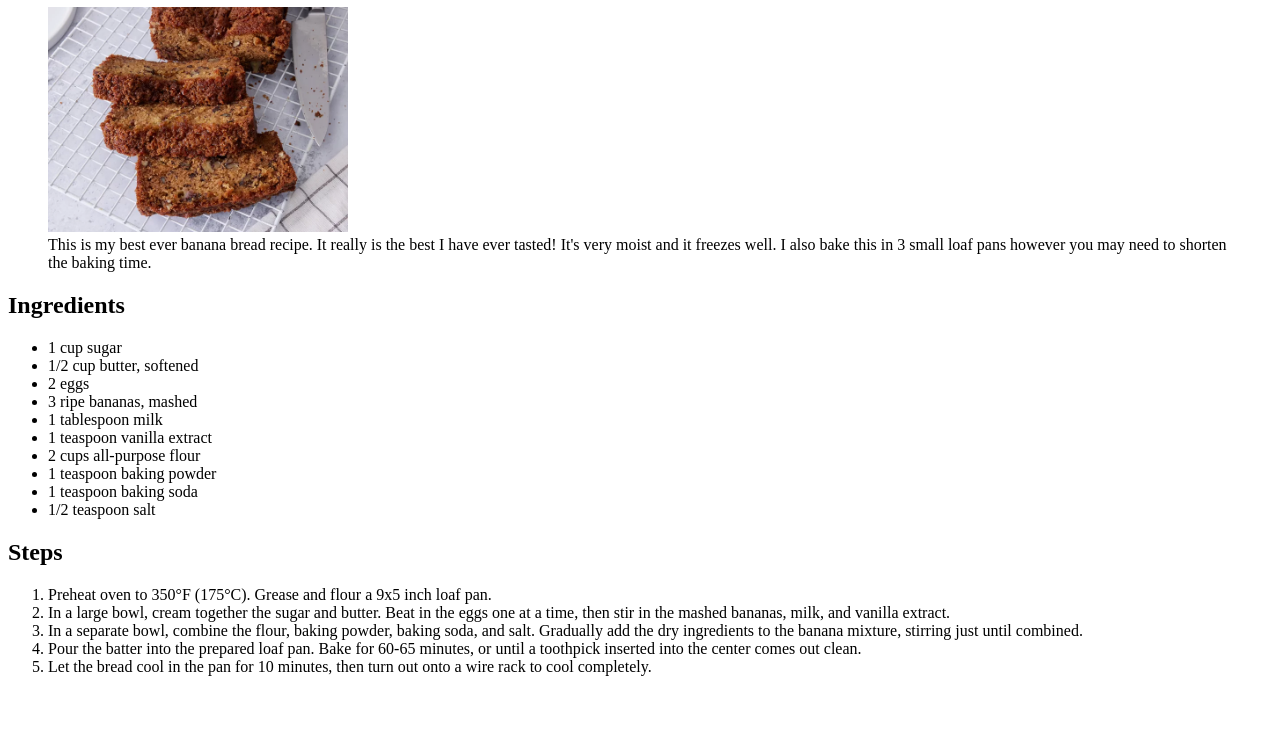
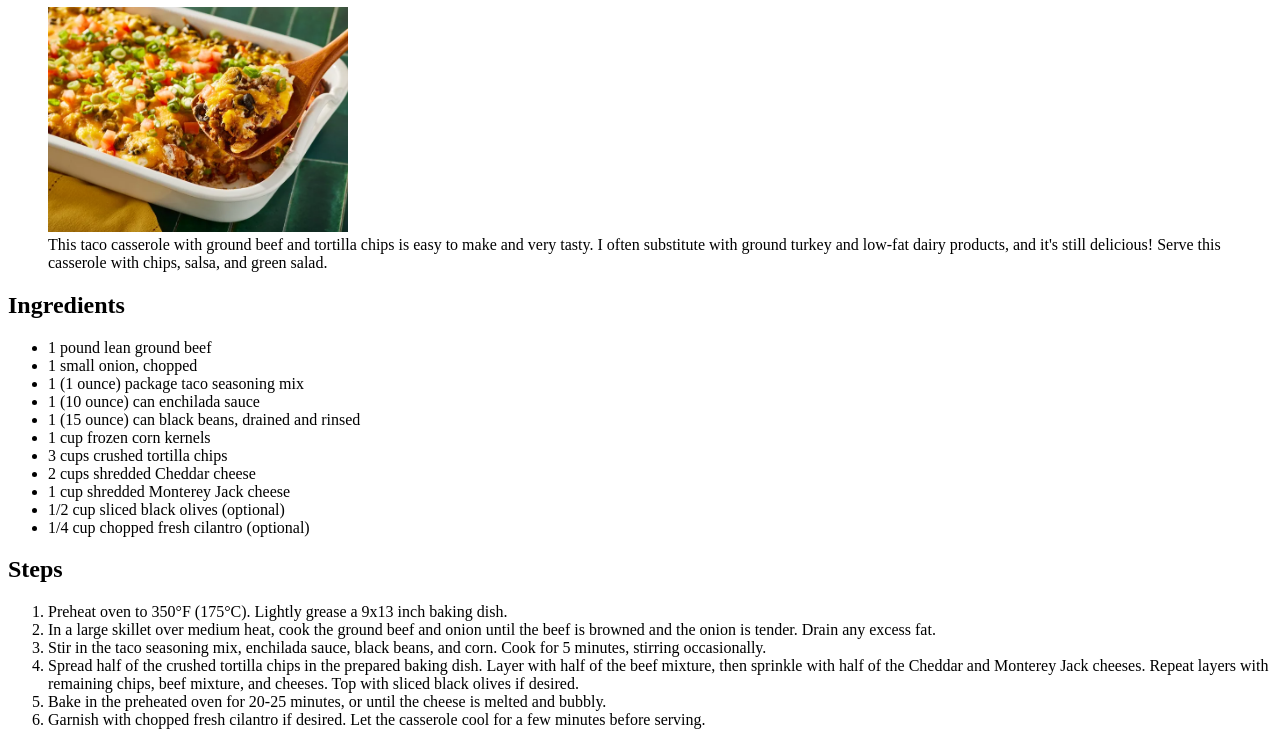
Before and after one commit to snaval2/odin-recipes, a plain HTML site: page recipes/taco_casserole.html in a window 1280 px wide. Shown: the part 99-844 px from the top of the page. Before the commit the page ends 800 px from the top, so only its background shows below. Drawn offline with Linux system fonts and the light colour scheme.

Commit message:
save changes

```diff
--- a/recipes/taco_casserole.html
+++ b/recipes/taco_casserole.html
@@ -11,38 +11,42 @@
 
     <a href="../index.html"> Home</a>
 
-    <h1>Best Ever Banana Bread</h1>
+    <h1>Taco Casserole</h1>
     <figure>
-        <img src="../images/banana-bread.webp" alt="Banana Bread" width="300">
-        <figcaption>This is my best ever banana bread recipe. It really is the best I have ever tasted! It's very moist
-            and it freezes well. I also bake this in 3 small loaf pans however you may need to shorten the baking time.
+        <img src="../images/taco_casserole.webp" alt="Taco Casserole" width="300">
+        <figcaption>This taco casserole with ground beef and tortilla chips is easy to make and very tasty. I often
+            substitute with ground turkey and low-fat dairy products, and it's still delicious! Serve this casserole
+            with chips, salsa, and green salad.
         </figcaption>
     </figure>
 
     <h2>Ingredients</h2>
     <ul>
-        <li>1 cup sugar</li>
-        <li>1/2 cup butter, softened</li>
-        <li>2 eggs</li>
-        <li>3 ripe bananas, mashed</li>
-        <li>1 tablespoon milk</li>
-        <li>1 teaspoon vanilla extract</li>
-        <li>2 cups all-purpose flour</li>
-        <li>1 teaspoon baking powder</li>
-        <li>1 teaspoon baking soda</li>
-        <li>1/2 teaspoon salt</li>
+        <li>1 pound lean ground beef</li>
+        <li>1 small onion, chopped</li>
+        <li>1 (1 ounce) package taco seasoning mix</li>
+        <li>1 (10 ounce) can enchilada sauce</li>
+        <li>1 (15 ounce) can black beans, drained and rinsed</li>
+        <li>1 cup frozen corn kernels</li>
+        <li>3 cups crushed tortilla chips</li>
+        <li>2 cups shredded Cheddar cheese</li>
+        <li>1 cup shredded Monterey Jack cheese</li>
+        <li>1/2 cup sliced black olives (optional)</li>
+        <li>1/4 cup chopped fresh cilantro (optional)</li>
     </ul>
     <h2>Steps</h2>
     <ol>
-        <li>Preheat oven to 350°F (175°C). Grease and flour a 9x5 inch loaf pan.</li>
-        <li>In a large bowl, cream together the sugar and butter. Beat in the eggs one at a time, then stir in the
-            mashed
-            bananas, milk, and vanilla extract.</li>
-        <li>In a separate bowl, combine the flour, baking powder, baking soda, and salt. Gradually add the dry
-            ingredients to the banana mixture, stirring just until combined.</li>
-        <li>Pour the batter into the prepared loaf pan. Bake for 60-65 minutes, or until a toothpick inserted into the
-            center comes out clean.</li>
-        <li>Let the bread cool in the pan for 10 minutes, then turn out onto a wire rack to cool completely.</li>
+        <li>Preheat oven to 350°F (175°C). Lightly grease a 9x13 inch baking dish.</li>
+        <li>In a large skillet over medium heat, cook the ground beef and onion until the beef is browned and the onion
+            is tender. Drain any excess fat.</li>
+        <li>Stir in the taco seasoning mix, enchilada sauce, black beans, and corn. Cook for 5 minutes, stirring
+            occasionally.</li>
+        <li>Spread half of the crushed tortilla chips in the prepared baking dish. Layer with half of the beef mixture,
+            then sprinkle with half of the Cheddar and Monterey Jack cheeses. Repeat layers with remaining chips,
+            beef mixture, and cheeses. Top with sliced black olives if desired.</li>
+        <li>Bake in the preheated oven for 20-25 minutes, or until the cheese is melted and bubbly.</li>
+        <li>Garnish with chopped fresh cilantro if desired. Let the casserole cool for a few minutes before serving.
+        </li>
     </ol>
 
 </body>
```
